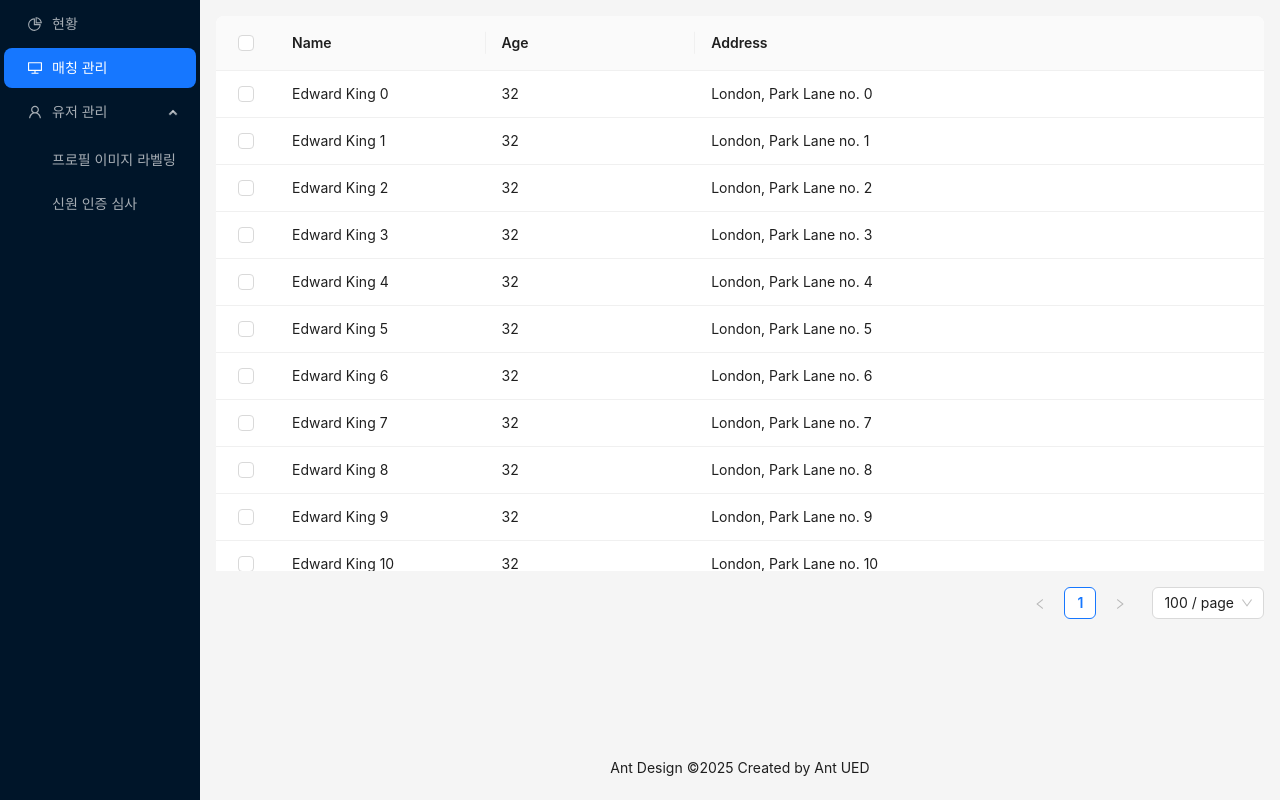
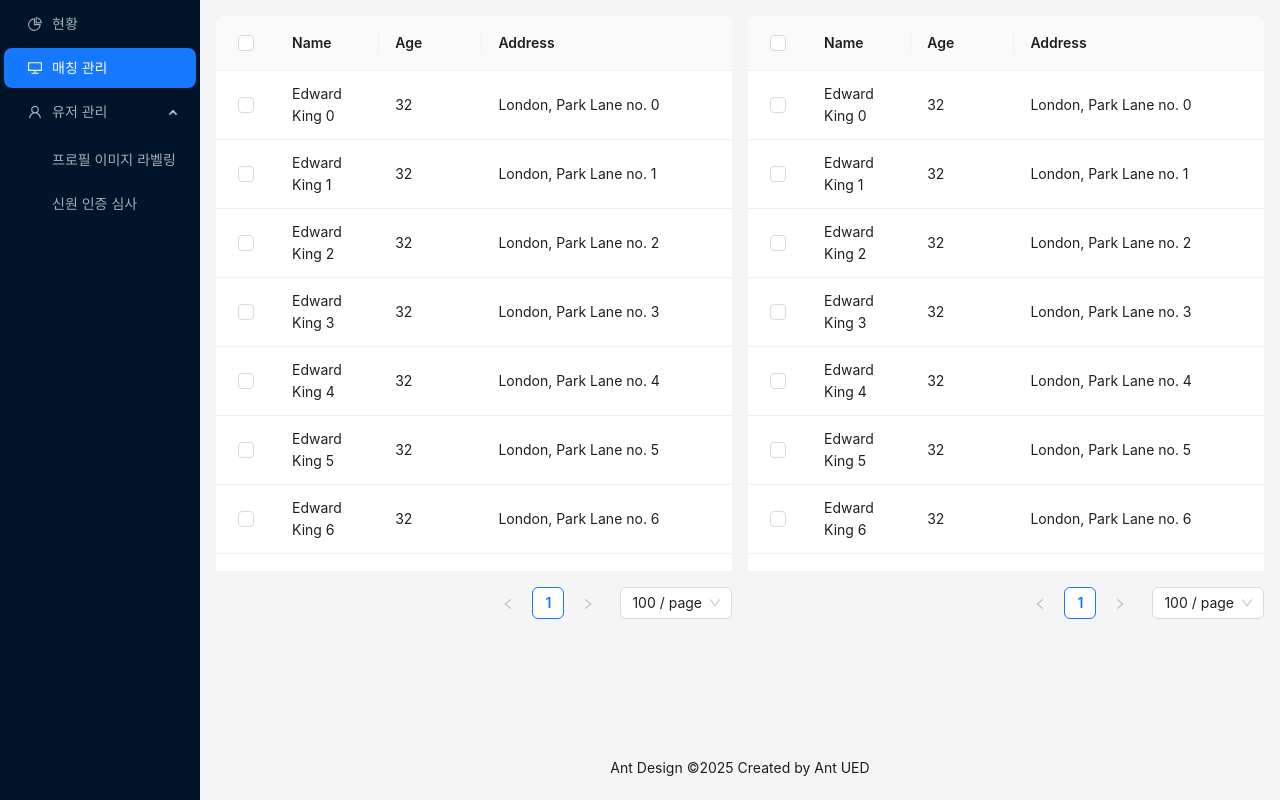
Before and after one commit to dbswnstn/thisrealadmin, a Next.js app: page /match in a window 1280 px wide. Built offline with nearby package versions, Linux system fonts and the light colour scheme; what @ant-design/nextjs-registry would draw is missing.

Commit message:
코드 수정

```diff
--- a/src/app/match/page.tsx
+++ b/src/app/match/page.tsx
@@ -77,8 +77,8 @@ export default function Match() {
   const hasSelected = selectedRowKeys.length > 0;
 
   return (
-
-    <Flex gap="middle" vertical>
+    <Flex gap='middle' vertical>
+      <Flex gap="middle">
         {/*
         <Flex align="center" gap="middle">
           <Button type="primary" onClick={start} disabled={!hasSelected} loading={loading}>
@@ -106,6 +106,27 @@ export default function Match() {
             }}
             onChange={handleTableChange}
           />
+      <Table<DataType>
+            rowClassName={() => 'custom-row'}
+          // virtual
+          // scroll={{ y: 500, x: 1500}}
+            scroll={{ y: 500 }}
+            rowSelection={rowSelection}
+            columns={columns}
+            dataSource={dataSource}
+            pagination={{
+              current: pagination.current,
+              pageSize: pagination.pageSize,
+              total: pagination.total,
+              showSizeChanger: true, // 페이지당 개수 변경 기능
+              showQuickJumper: true, // 페이지 번호 직접 입력
+              pageSizeOptions: ['100', '500', '1000'],
+              defaultPageSize: 100
+            }}
+            onChange={handleTableChange}
+          />
       </Flex>
+    </Flex>
+
   );
 }
```
Also changed, not shown: src/component/WomanTable.tsx (added). Lines whose indentation alone changed are shown as unchanged.
